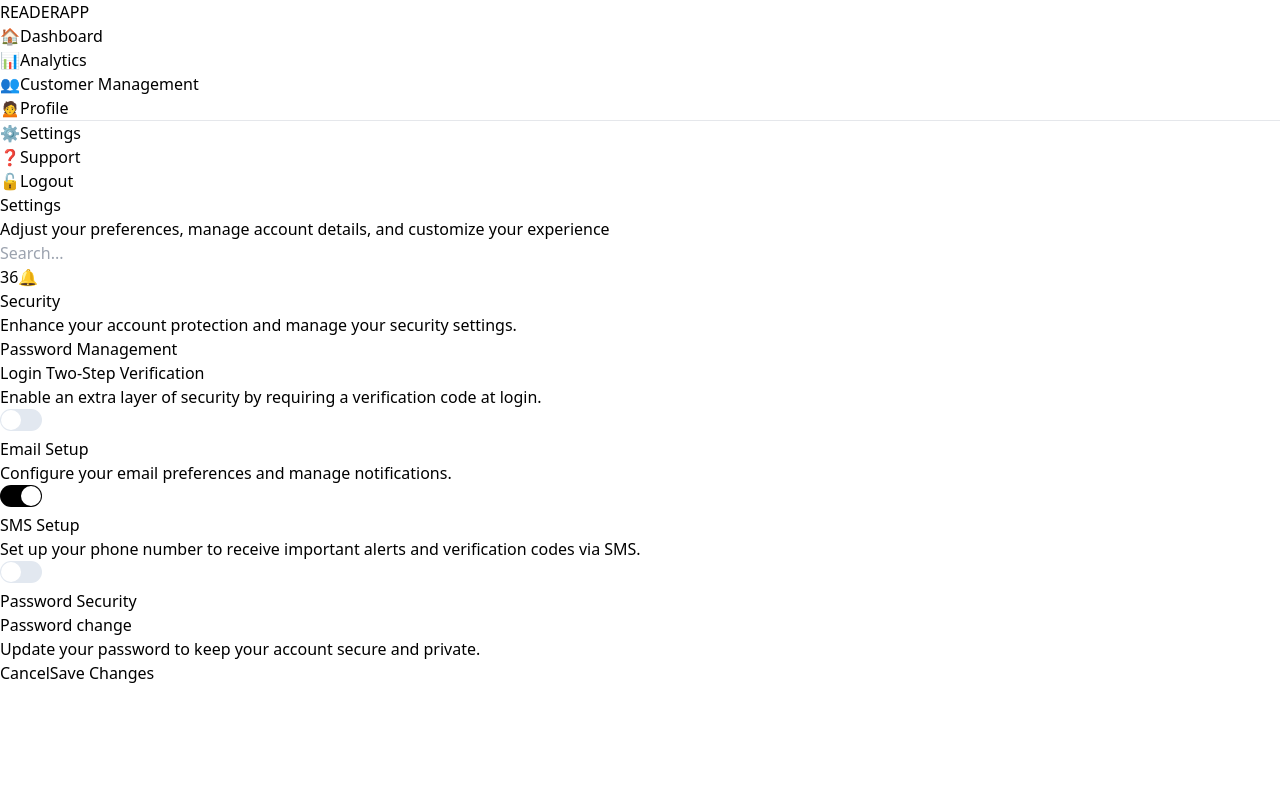
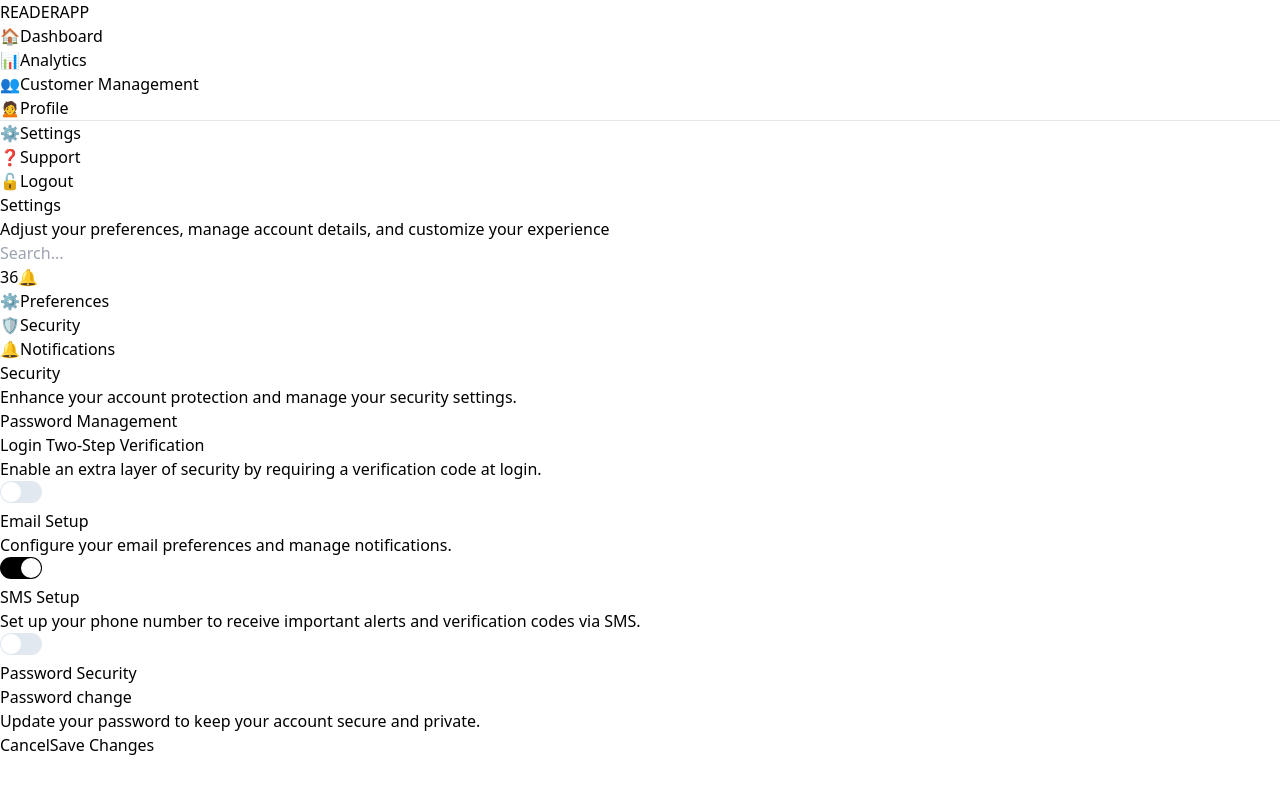
Before and after one commit to fake-sage/readerapp-dashboard, a React (Vite) app: page / in a window 1280 px wide. Shown: the top 794 px of the page. Built offline with nearby package versions, Linux system fonts and the light colour scheme.

Commit message:
Finally!! it works now, finishing touches in progr ess

```diff
--- a/src/App.jsx
+++ b/src/App.jsx
@@ -1,23 +1,29 @@
-import React from "react";
-import { BrowserRouter as Router, Route, Routes } from "react-router-dom";
-import Sidebar from "./components/Sidebar";
-import Header from "./components/Header";
-import Security from "./components/Settings/Security";
-import SecondScreen from "./components/Settings/SecondScreen";
-import ThirdScreen from "./components/Settings/ThirdScreen";
+import React from 'react';
+import { BrowserRouter as Router, Route, Routes } from 'react-router-dom';
+import Sidebar from './components/Sidebar';
+import MiniSidebar from './components/MiniSidebar'; // Import MiniSidebar
+import Header from './components/Header';
+import Security from './components/Settings/Security';
+import SecondScreen from './components/Settings/SecondScreen';
+import ThirdScreen from './components/Settings/ThirdScreen';
 
 function App() {
   return (
     <Router>
       <div className="flex">
         <Sidebar />
-        <div className="flex-grow">
+        <div className="flex flex-col flex-grow">
           <Header />
-          <Routes>
-            <Route path="/" element={<Security />} />
-            <Route path="/second" element={<SecondScreen />} />
-            <Route path="/third" element={<ThirdScreen />} />
-          </Routes>
+          <div className="flex flex-grow">
+            <MiniSidebar /> {/* Add MiniSidebar */}
+            <div className="flex-grow p-8">
+              <Routes>
+                <Route path="/" element={<Security />} />
+                <Route path="/second" element={<SecondScreen />} />
+                <Route path="/third" element={<ThirdScreen />} />
+              </Routes>
+            </div>
+          </div>
         </div>
       </div>
     </Router>
--- a/src/components/MiniSidebar.jsx
+++ b/src/components/MiniSidebar.jsx
@@ -9,7 +9,7 @@ const MiniSidebar = () => {
           <span className="text-sm">Preferences</span>
         </div>
         <div className="flex flex-col items-center space-y-2 text-black font-bold">
-          <span className="text-2xl">✅</span>
+          <span className="text-2xl">🛡️</span>
           <span className="text-sm">Security</span>
         </div>
         <div className="flex flex-col items-center space-y-2">
```
